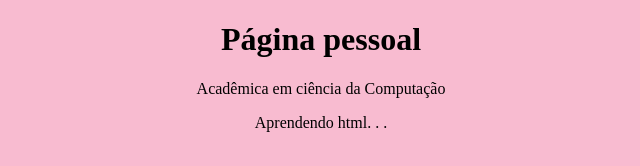
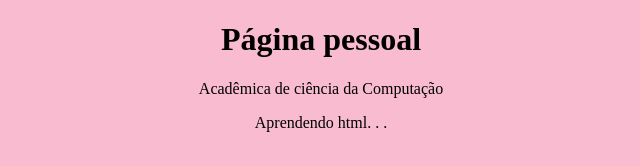
Before and after one commit to luaragiovanna/luaragiovanna.github.io, a plain HTML site: page main.html in a window 1280 px wide. Shown: the full height of the page, 319-959 px from the left. Drawn offline with Linux system fonts and the light colour scheme.

Commit message:
Update main.html

```diff
--- a/main.html
+++ b/main.html
@@ -18,7 +18,7 @@
 </head>
 <body>
 	<h1>Página pessoal</h1>
-	<p>Acadêmica em ciência da Computação</p>
+	<p>Acadêmica de ciência da Computação</p>
     <p>Aprendendo html. . .</p>
 </body>
 </html>
```
